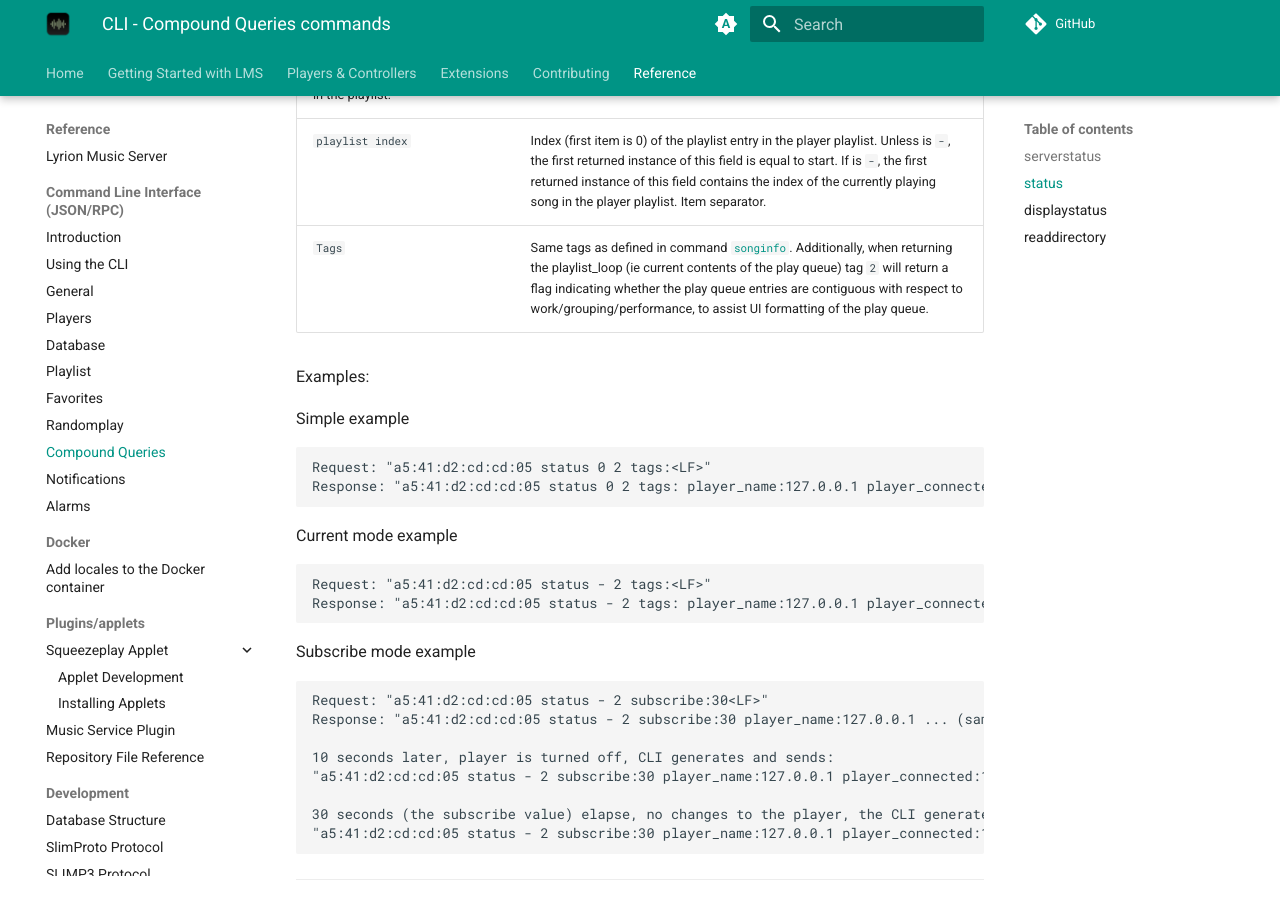
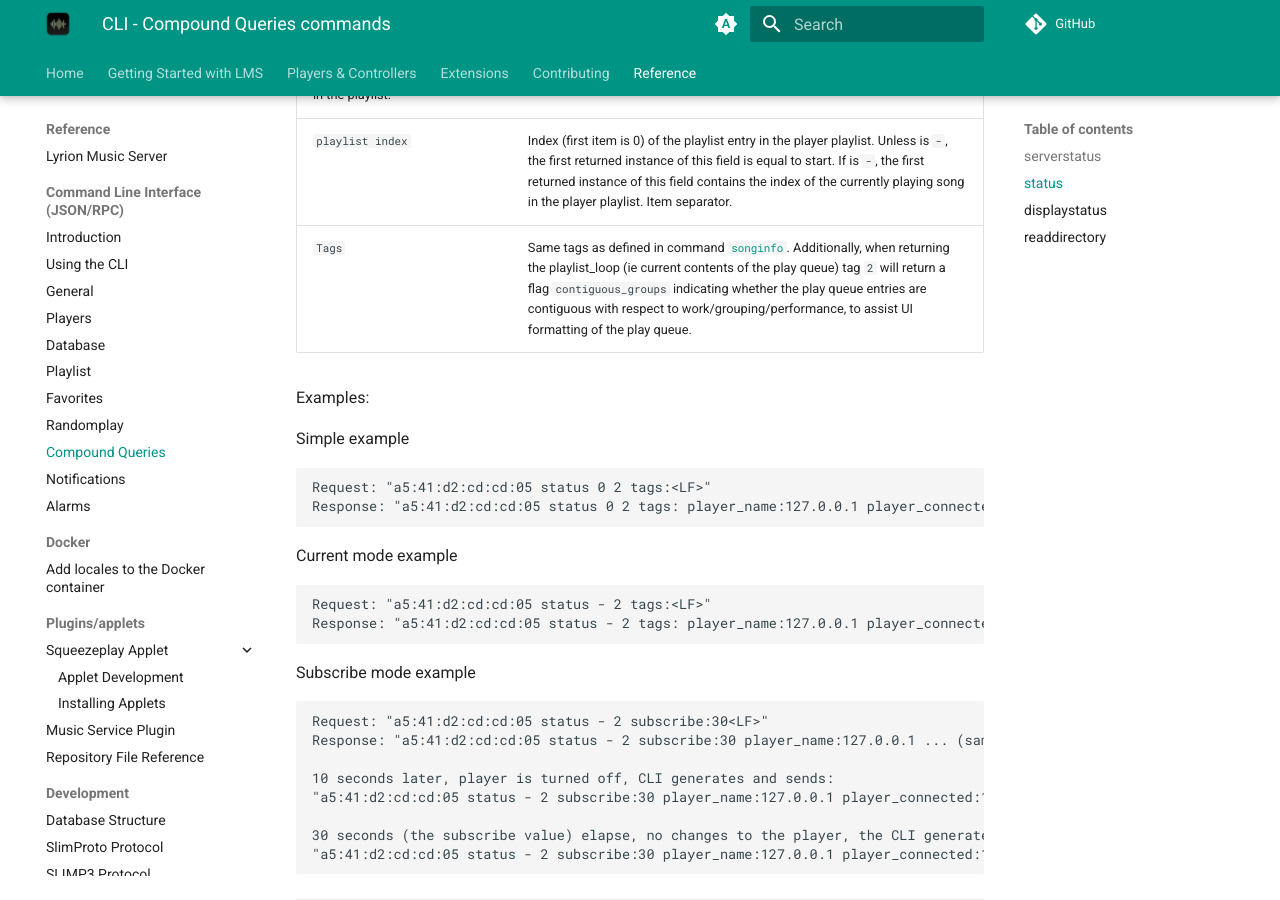
Before and after one commit to LMS-Community/lms-community.github.io, an MkDocs documentation site: the page built from docs/reference/cli/compoundqueries.md, in a window 1280 px wide and 900 px high, scrolled down 7635 px. Built offline with MkDocs 1.6.1 and Material for MkDocs 9.7.7, drawn with Linux system fonts in a browser that asks for light colours; a script that is not in the unit is left out; plug-ins that fetch from the network failed and are left out; comment, search, counter and statistics services are not loaded.

Commit message:
add flag name
Signed-off-by: darrell-k <darrell@darrell.org.uk>

```diff
--- a/docs/reference/cli/compoundqueries.md
+++ b/docs/reference/cli/compoundqueries.md
@@ -190,7 +190,7 @@ In non subscription mode, the query simply echoes itself (i.e. produces no resul
 | `playlist_tracks` | Number of tracks in the current playlist. Only if there is a playlist. |
 |If playlist information exist/requested, for each song in the playlist: |
 | `playlist index` | Index (first item is 0) of the playlist entry in the player playlist. Unless <start> is `-`, the first returned instance of this field is equal to start. If <start> is `-`, the first returned instance of this field contains the index of the currently playing song in the player playlist. Item separator. |
-| `Tags` | Same tags as defined in command [`songinfo`](database.md/#songinfo). Additionally, when returning the playlist_loop (ie current contents of the play queue) tag `2` will return a flag indicating whether the play queue entries are contiguous with respect to work/grouping/performance, to assist UI formatting of the play queue. |
+| `Tags` | Same tags as defined in command [`songinfo`](database.md/#songinfo). Additionally, when returning the playlist_loop (ie current contents of the play queue) tag `2` will return a flag `contiguous_groups` indicating whether the play queue entries are contiguous with respect to work/grouping/performance, to assist UI formatting of the play queue. |
 
 Examples:
 
```
